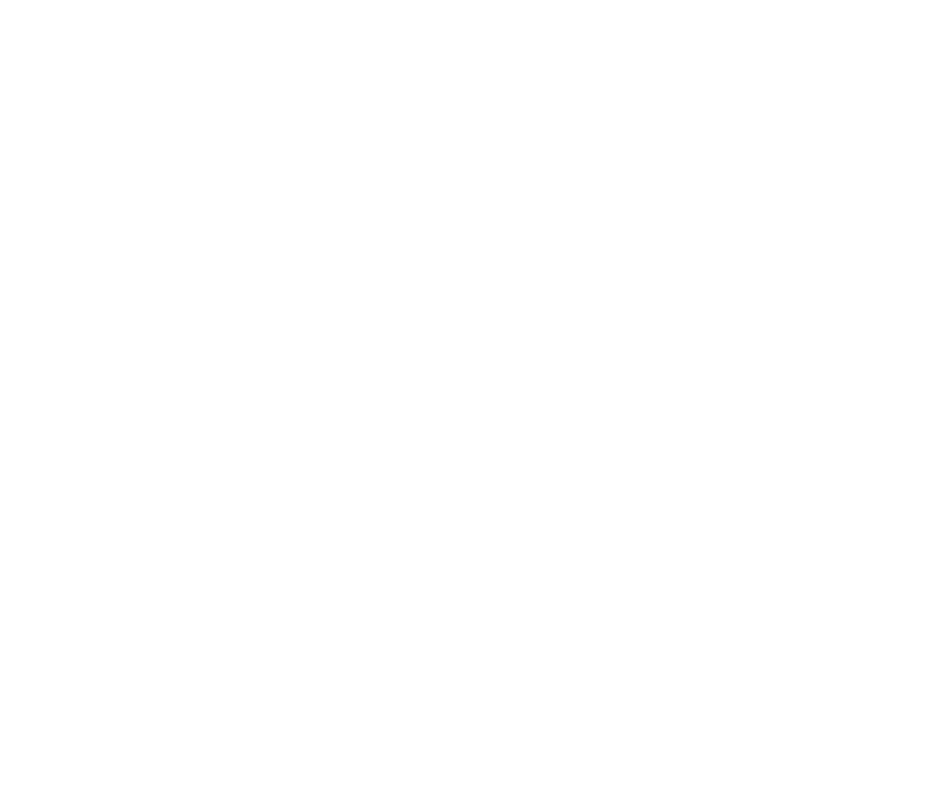
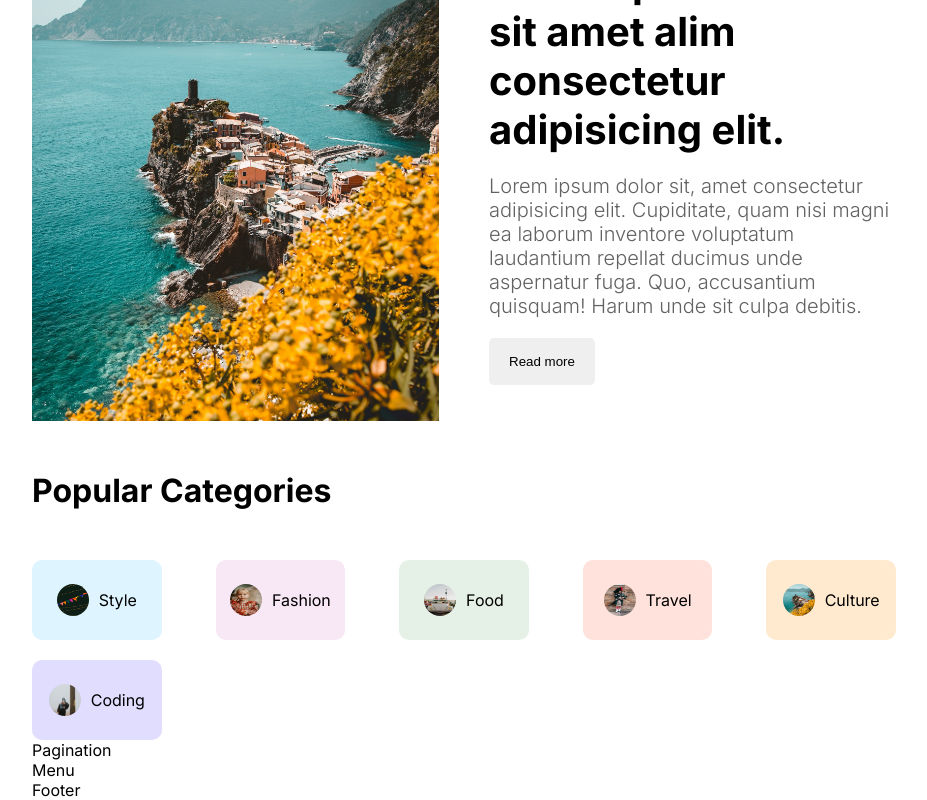
Before and after one commit to Khoaair/next-blog-app, a Next.js app: page / in a window 1280 px wide. Shown: the part 347-1147 px from the top of the page, without its empty margins (176-1103 px from the left). Before the commit the page ends 800 px from the top, so only its background shows below. Built offline with nearby package versions, Linux system fonts and the light colour scheme.

Commit message:
category

```diff
--- a/src/components/category/Category.jsx
+++ b/src/components/category/Category.jsx
@@ -1,5 +1,91 @@
+import Link from 'next/link';
 import styles from './category.module.css';
+import Image from 'next/image';
 const Category = () => {
-  return <div>Category</div>;
+  return (
+    <div className={styles.categories}>
+      <h1 className={styles.categories__title}>Popular Categories</h1>
+      <div className={styles.categories__content}>
+        <Link
+          href='/blog?cat=style'
+          className={`${styles.content__category} ${styles.style}`}
+        >
+          <Image
+            src='/style.png'
+            alt=''
+            width={32}
+            height={32}
+            className={styles.image}
+          />
+          Style
+        </Link>
+        <Link
+          href='/blog?cat=fashion'
+          className={`${styles.content__category} ${styles.fashion}`}
+        >
+          <Image
+            src='/fashion.png'
+            alt=''
+            width={32}
+            height={32}
+            className={styles.image}
+          />
+          Fashion
+        </Link>
+        <Link
+          href='/blog?cat=food'
+          className={`${styles.content__category} ${styles.food}`}
+        >
+          <Image
+            src='/food.png'
+            alt=''
+            width={32}
+            height={32}
+            className={styles.image}
+          />
+          Food
+        </Link>
+        <Link
+          href='/blog?cat=travel'
+          className={`${styles.content__category} ${styles.travel}`}
+        >
+          <Image
+            src='/travel.png'
+            alt=''
+            width={32}
+            height={32}
+            className={styles.image}
+          />
+          Travel
+        </Link>
+        <Link
+          href='/blog?cat=culture'
+          className={`${styles.content__category} ${styles.culture}`}
+        >
+          <Image
+            src='/culture.png'
+            alt=''
+            width={32}
+            height={32}
+            className={styles.image}
+          />
+          Culture
+        </Link>
+        <Link
+          href='/blog?cat=coding'
+          className={`${styles.content__category} ${styles.coding}`}
+        >
+          <Image
+            src='/coding.png'
+            alt=''
+            width={32}
+            height={32}
+            className={styles.image}
+          />
+          Coding
+        </Link>
+      </div>
+    </div>
+  );
 };
 export default Category;
--- a/src/components/category/category.module.css
+++ b/src/components/category/category.module.css
@@ -0,0 +1,47 @@
+.categories {
+}
+
+.categories__title {
+  margin: 50px 0px;
+}
+
+.categories__content {
+  display: flex;
+  flex-wrap: wrap;
+  justify-content: space-between;
+  gap: 20px;
+}
+
+.content__category {
+  display: flex;
+  align-items: center;
+  gap: 10px;
+  text-transform: capitalize;
+  width: 15%;
+  height: 80px;
+  justify-content: center;
+  border-radius: 10px;
+}
+
+.content__category.style {
+  background-color: #57c4ff31;
+}
+.content__category.fashion {
+  background-color: #da85c731;
+}
+.content__category.food {
+  background-color: #7fb88133;
+}
+.content__category.travel {
+  background-color: #ff795736;
+}
+.content__category.culture {
+  background-color: #ffb04f45;
+}
+.content__category.coding {
+  background-color: #5e4fff31;
+}
+
+.image {
+  border-radius: 50%;
+}
--- a/src/components/featured/Featured.jsx
+++ b/src/components/featured/Featured.jsx
@@ -1,6 +1,30 @@
+import Image from 'next/image';
 import styles from './featured.module.css';
 
 const Featured = () => {
-  return <div>Featured</div>;
+  return (
+    <div className={styles.featured}>
+      <h1 className={styles.featured__title}>
+        <b>Hey, John dev here!</b> Discover my stories and creawtive ideas.
+      </h1>
+      <div className={styles.featured__post}>
+        <div className={styles.featured__image}>
+          <Image src='/p1.jpeg' alt='' fill className={styles.image} />
+        </div>
+        <div className={styles.featured__content}>
+          <h1 className={styles.content__title}>
+            Lorem ipsum dolor sit amet alim consectetur adipisicing elit.
+          </h1>
+          <p className={styles.content__desc}>
+            Lorem ipsum dolor sit, amet consectetur adipisicing elit.
+            Cupiditate, quam nisi magni ea laborum inventore voluptatum
+            laudantium repellat ducimus unde aspernatur fuga. Quo, accusantium
+            quisquam! Harum unde sit culpa debitis.
+          </p>
+          <button className={styles.featured__button}>Read more</button>
+        </div>
+      </div>
+    </div>
+  );
 };
 export default Featured;
--- a/src/components/featured/featured.module.css
+++ b/src/components/featured/featured.module.css
@@ -0,0 +1,50 @@
+.featured {
+  margin-top: 30px;
+}
+
+.featured__title {
+  font-size: 96pz;
+  font-weight: 300;
+}
+
+.featured__post {
+  margin-top: 60px;
+  display: flex;
+  align-items: center;
+  gap: 50px;
+}
+
+.featured__image {
+  flex: 1;
+  height: 500px;
+  position: relative;
+}
+
+.image {
+  object-fit: cover;
+}
+
+.featured__content {
+  flex: 1;
+  display: flex;
+  flex-direction: column;
+  gap: 20px;
+}
+
+.content__title {
+  font-size: 40px;
+}
+
+.content__desc {
+  font-size: 20px;
+  font-weight: 300;
+  color: var(--softTextColor);
+}
+
+.featured__button {
+  padding: 16px 20px;
+  border: none;
+  border-radius: 5px;
+  width: max-content;
+  cursor: pointer;
+}
```
